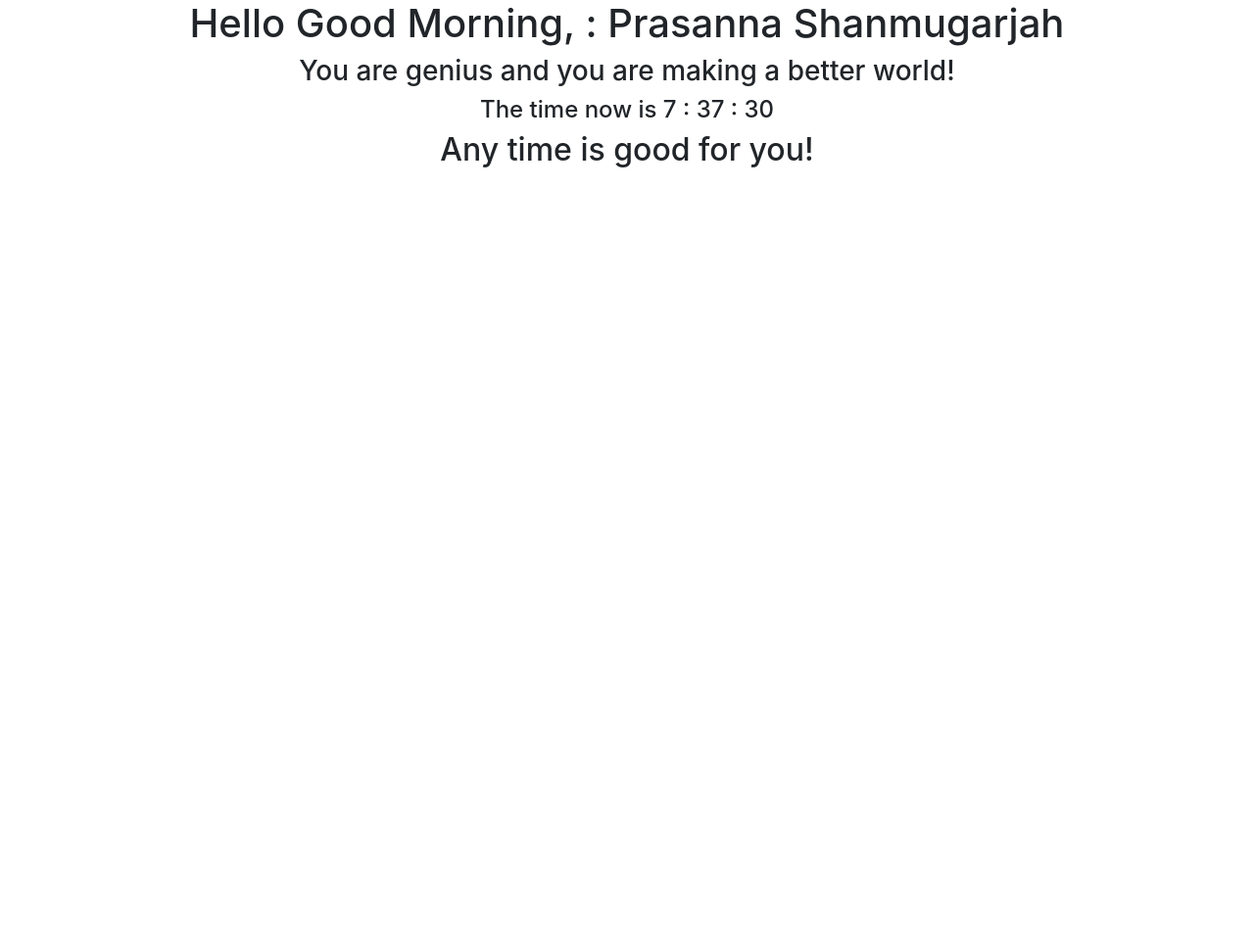
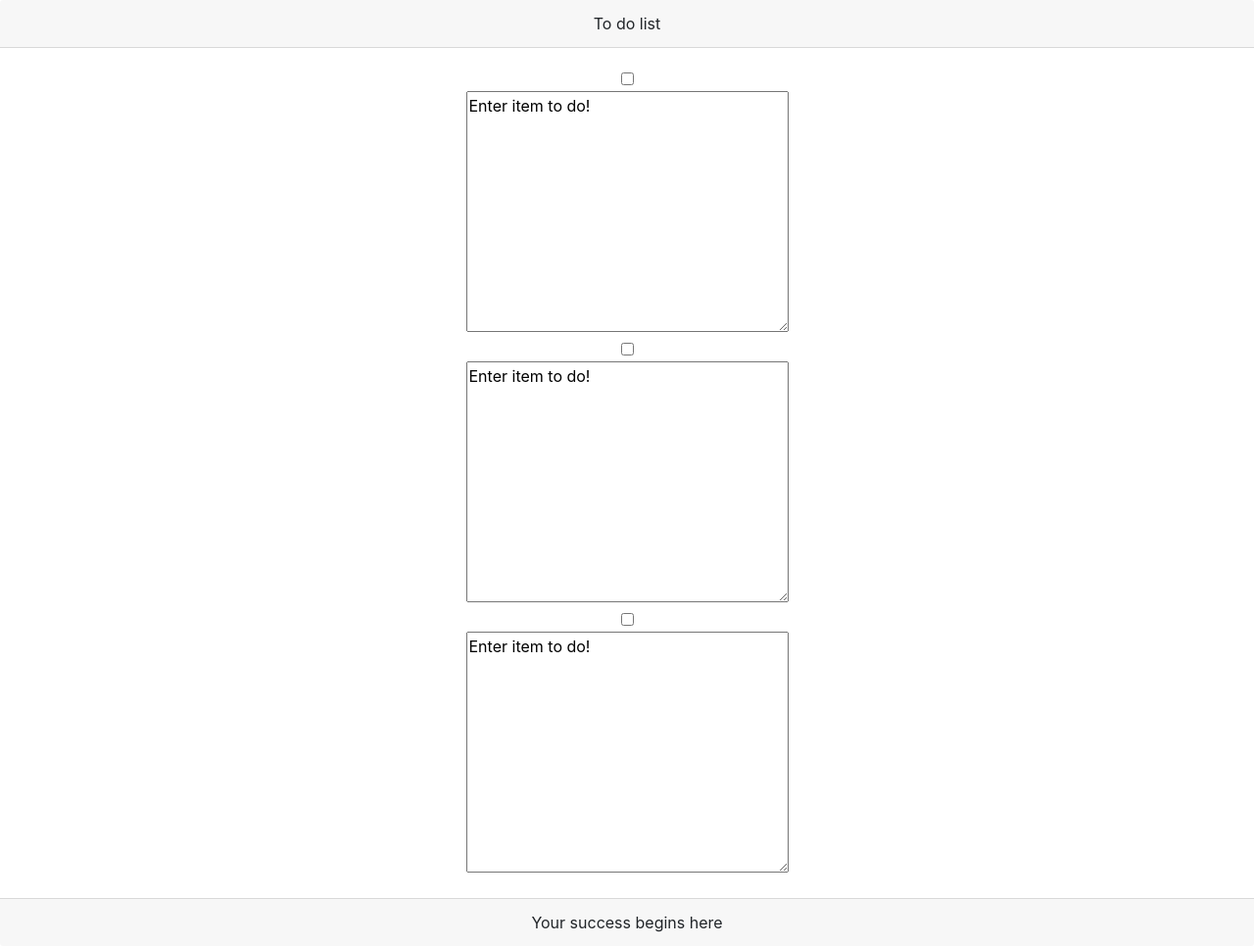
Before and after one commit to shan-prasanna15/literate-octo-fortnight, a React (Create React App) app: page / in a window 1280 px wide. Shown: the whole page at 98% size. Before the commit the page ends 800 px from the top, so only its background shows below. Built offline with nearby package versions, Linux system fonts and the light colour scheme.

Commit message:
Reverting App.js to continue on todo list

```diff
--- a/src/App.js
+++ b/src/App.js
@@ -7,10 +7,9 @@ import TestComponent from './Components/TestComps/TestComponent'
 function App() {
   return (
     <div className="App">
-      <TestComponent />
-      {/* <Header />
+      <Header />
       <MainCont />
-      <Footer /> */}
+      <Footer />
     </div>
   );
 }
```
